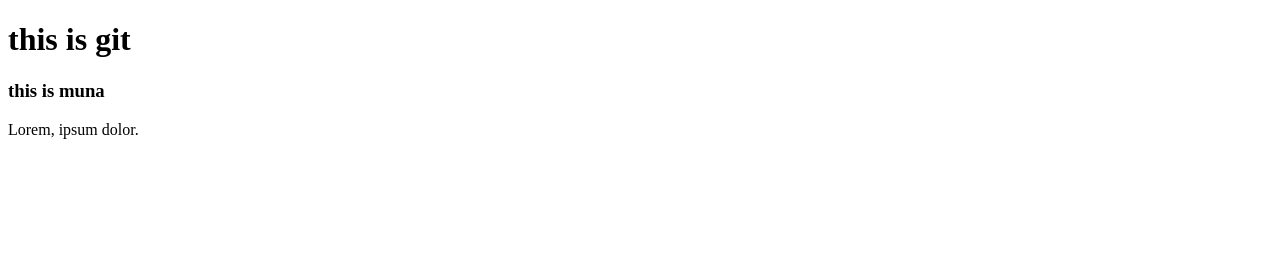
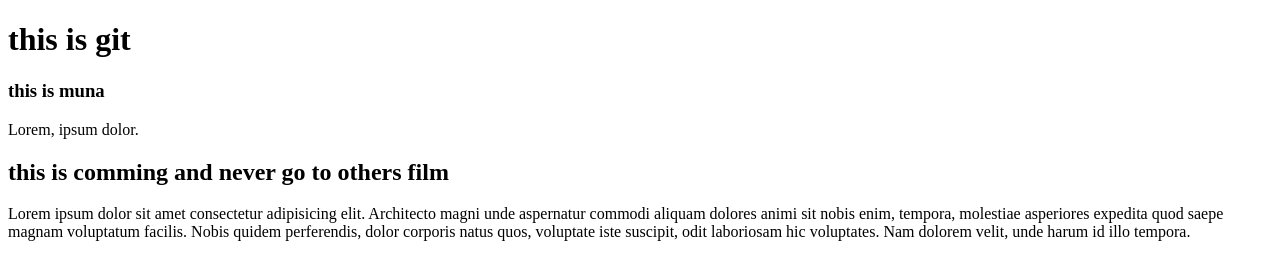
Before and after one commit to ranjitkuna/whatarepo, a plain HTML site: page index.html in a window 1280 px wide. Drawn offline with Linux system fonts and the light colour scheme.

Commit message:
kuna changed

```diff
--- a/index.html
+++ b/index.html
@@ -14,5 +14,8 @@
 
 <p>Lorem, ipsum dolor.</p>
 
+
+<h2>this is comming and never go to others film</h2>
+<p>Lorem ipsum dolor sit amet consectetur adipisicing elit. Architecto magni unde aspernatur commodi aliquam dolores animi sit nobis enim, tempora, molestiae asperiores expedita quod saepe magnam voluptatum facilis. Nobis quidem perferendis, dolor corporis natus quos, voluptate iste suscipit, odit laboriosam hic voluptates. Nam dolorem velit, unde harum id illo tempora.</p>
 </body>
 </html>
```
